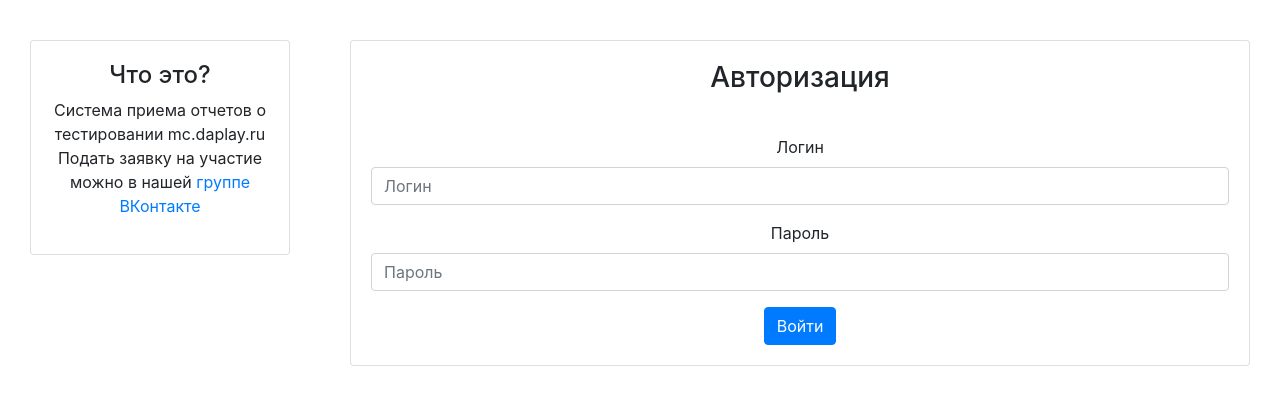
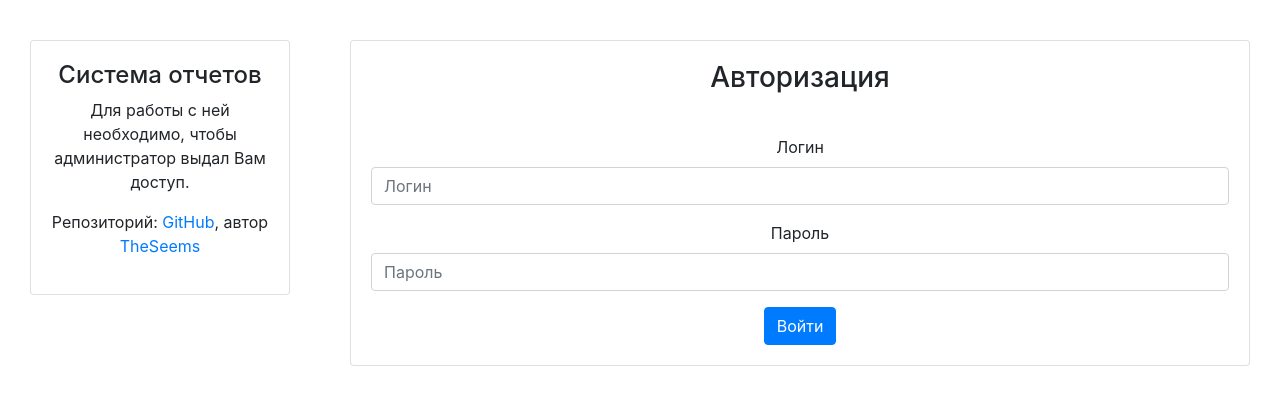
Before and after one commit to TheSeems/TReports, a Django app: page /login in a window 1280 px wide. Shown: the part 56-461 px from the top of the page. Run offline with Django 3.2, Linux system fonts and the light colour scheme; some libraries are stand-ins or nearby versions.

Commit message:
Change description in html files.

```diff
--- a/templates/base.html
+++ b/templates/base.html
@@ -6,7 +6,7 @@
     <meta charset="UTF-8">
     <meta name="viewport" content="width=device-width, initial-scale=1.0">
     <link rel="shortcut icon" href="/static/favicon.ico" type="image/ico">
-    <title>{% block title %}{% endblock %} | Отчёты </title>
+    <title>{% block title %}{% endblock %} | Отчёты</title>
 
     <!-- Styles -->
     <!-- Main -->
--- a/templates/layout/navbar.html
+++ b/templates/layout/navbar.html
@@ -9,7 +9,7 @@
 
         <ul class="navbar-nav mr-auto">
             <li class="nav-item active">
-                <a class="nav-link" href="/">Главная <span class="sr-only">(current)</span></a>
+                <a class="nav-link" href="/">Главная <span class="sr-only">(текущее)</span></a>
             </li>
         </ul>
 
--- a/templates/users/login.html
+++ b/templates/users/login.html
@@ -14,10 +14,10 @@
                 <div class="container">
                     <div class="card">
                         <div class="card-body">
-                            <h4>Что это?</h4>
-                            <p>Система приема отчетов о тестировании mc.daplay.ru
-                                Подать заявку на участие можно в нашей <a href="//vk.com/mcdaplay">группе ВКонтакте</a>
-                            </p>
+                            <h4>Система отчетов</h4>
+                            <p>Для работы с ней необходимо, чтобы администратор выдал Вам доступ.</p>
+                            <p>Репозиторий: <a href="https://github.com/theseems">GitHub</a>, автор <a
+                                    href="//theseems.ru">TheSeems</a></p>
                         </div>
                     </div>
                 </div>
@@ -36,7 +36,8 @@
                                 {% csrf_token %}
                                 <div class="form-group">
                                     <label for="password">Пароль</label>
-                                    <input type="password" name="password" class="form-control" id="password" placeholder="Пароль">
+                                    <input type="password" name="password" class="form-control" id="password"
+                                           placeholder="Пароль">
                                 </div>
                                 <button type="submit" class="btn btn-primary">Войти</button>
                             </div>
```
